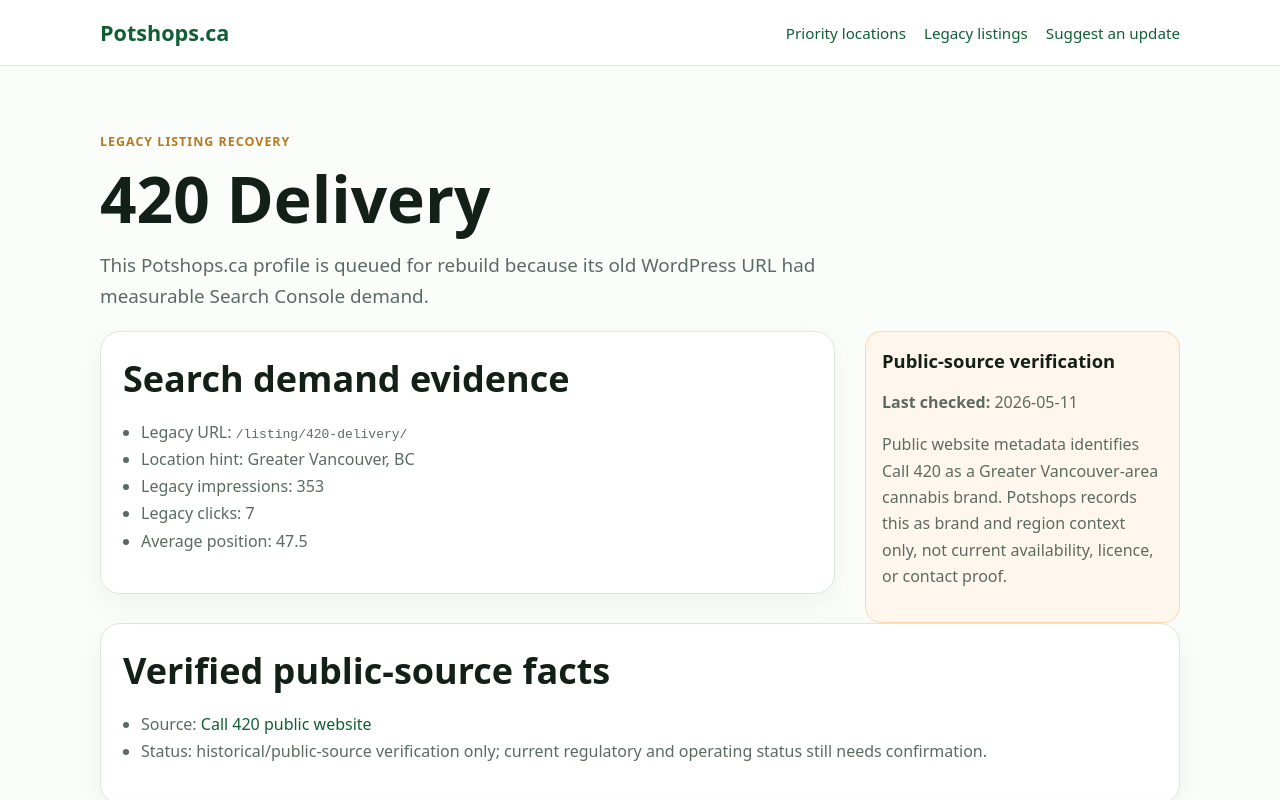
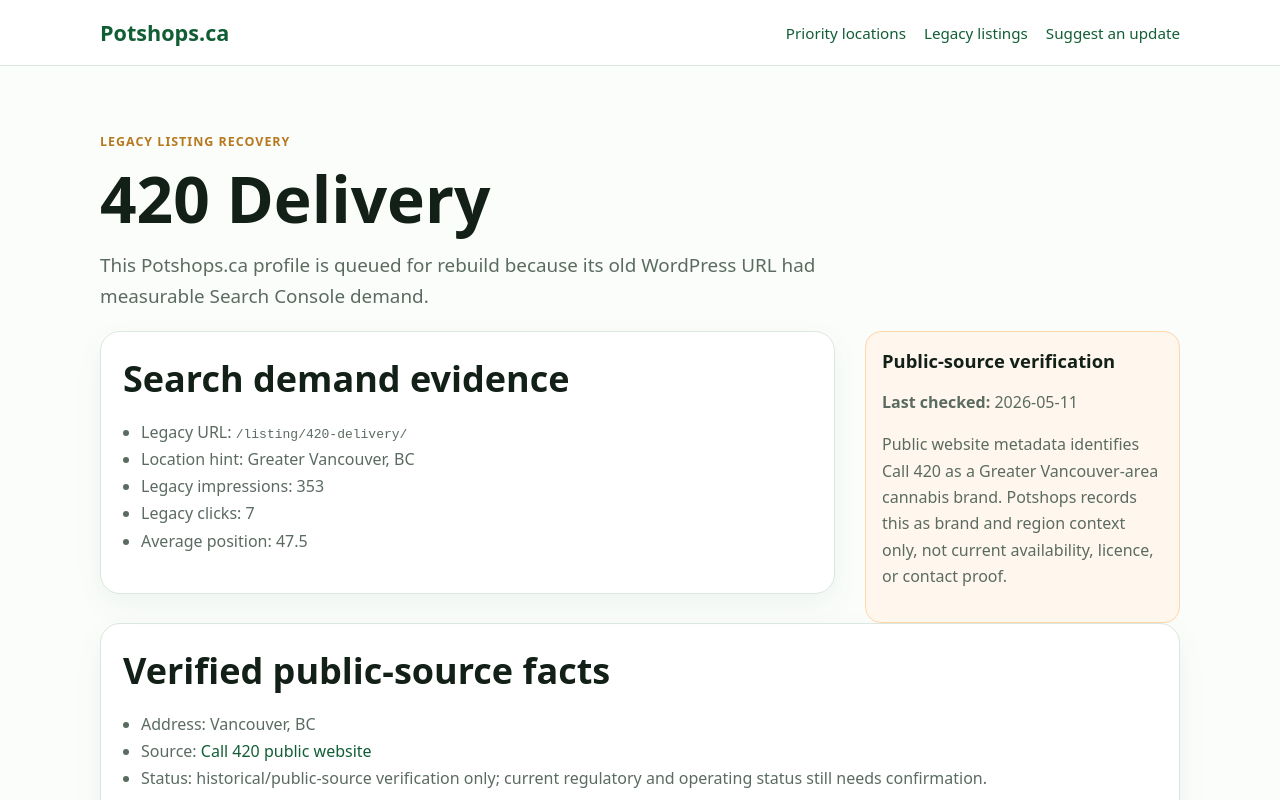
Before and after one commit to tomwattsca/potshops, a Next.js app: page /listings/420-delivery in a window 1280 px wide. Shown: the top 800 px of the page. Built offline with nearby package versions, Linux system fonts and the light colour scheme.

Commit message:
Fix Potshops listing address formatting

```diff
--- a/app/listings/[slug]/page.tsx
+++ b/app/listings/[slug]/page.tsx
@@ -26,6 +26,7 @@
   const hasCurrentSource = listing.verificationStatus === 'current_source';
   const relatedLocation = priorityLocations.find((location) => location.city === listing.city && location.province === listing.province);
   const relatedCategories = listing.categories?.map((slug) => getCategory(slug)).filter((category) => Boolean(category)) ?? [];
+  const addressLine = [listing.address, listing.city, [listing.province, listing.postalCode].filter(Boolean).join(' ')].filter(Boolean).join(', ');
   const schema = {
     '@context': 'https://schema.org',
     '@type': 'LocalBusiness',
@@ -78,7 +79,7 @@
         <section className="card">
           <h2>Verified public-source facts</h2>
           <ul className="clean">
-            {listing.address && <li>Address: {listing.address}, {listing.city}, {listing.province} {listing.postalCode}</li>}
+            {addressLine && <li>Address: {addressLine}</li>}
             {listing.phone && <li>Phone listed by source: {listing.phone}</li>}
             <li>Source: <a href={listing.sourceUrl ?? '#'} rel="nofollow noopener">{listing.sourceName}</a></li>
             <li>Status: {hasCurrentSource ? 'official public-source address context; Potshops still withholds hours, menus, stock, ordering, and service claims until further review.' : 'historical/public-source verification only; current regulatory and operating status still needs confirmation.'}</li>
```
